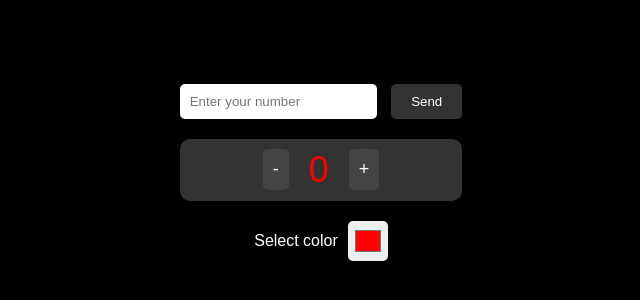
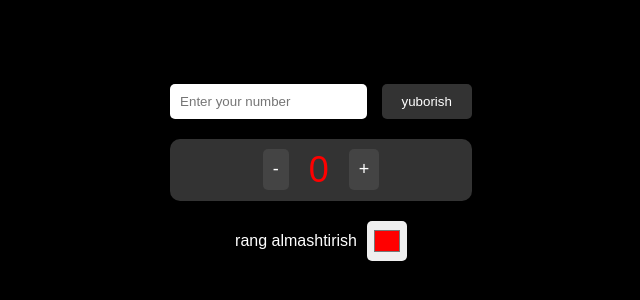
Before and after one commit to shohru126/uy-ishi-5, a plain HTML site: page lesson13/index.html in a window 1280 px wide. Shown: the part 228-528 px from the top of the page, without its empty margins (319-959 px from the left). Drawn offline with Linux system fonts and the light colour scheme.

Commit message:
Add files via upload

```diff
--- a/lesson13/index.html
+++ b/lesson13/index.html
@@ -10,7 +10,7 @@
   <div class="container">
     <div class="input-section">
       <input type="text" id="number-input" placeholder="Enter your number">
-      <button id="send-btn">Send</button>
+      <button id="send-btn">yuborish</button>
     </div>
     <div class="counter-section">
       <button id="decrement-btn">-</button>
@@ -18,7 +18,7 @@
       <button id="increment-btn">+</button>
     </div>
     <div class="color-section">
-      <label for="color-picker">Select color</label>
+      <label for="color-picker">rang almashtirish</label>
       <input type="color" id="color-picker" value="#ff0000">
     </div>
   </div>
```
